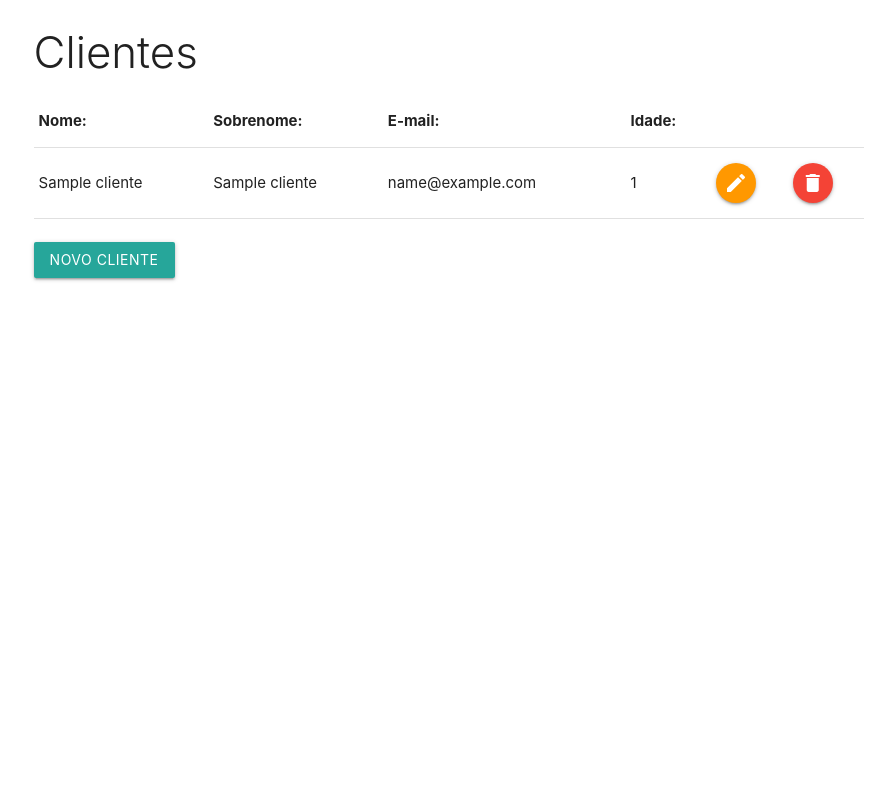
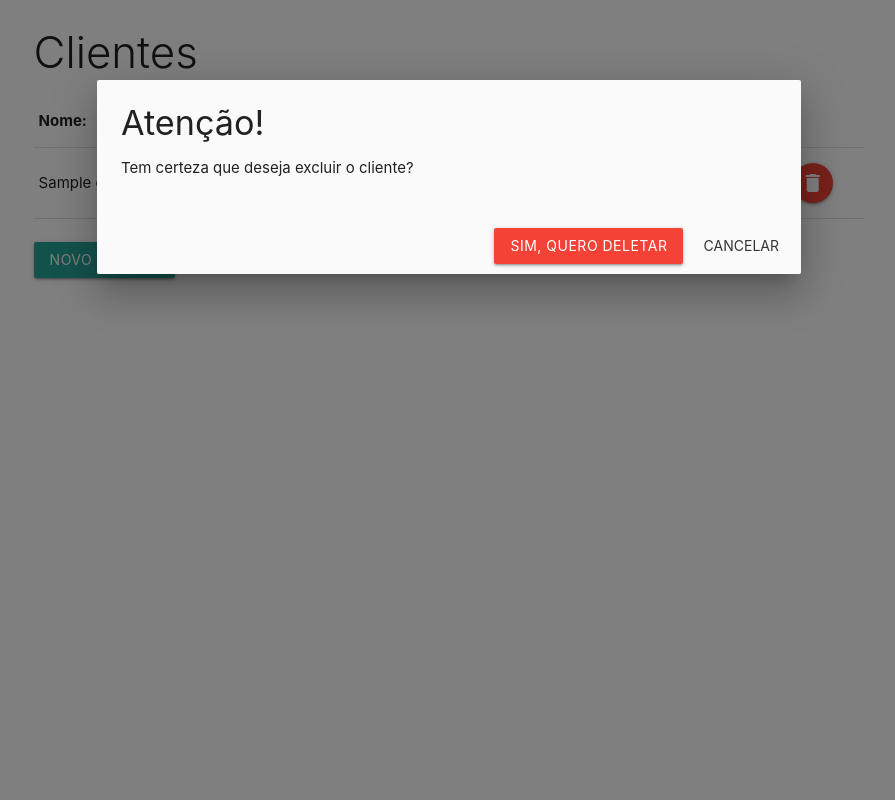
Before and after one commit to marcoscl84/php_crud_projeto_curso, a PHP site: page / in a window 1280 px wide, after a click on "delete". Shown: the whole page, without its empty margins (191-1086 px from the left). Run offline with PHP 8.4, Linux system fonts and the light colour scheme; tables that the repository leaves empty or names only in its code hold one stand-in row (values such as "Sample post").

Commit message:
últimos ajustes e conclusão

```diff
--- a/includes/footer.php
+++ b/includes/footer.php
@@ -2,7 +2,7 @@
       <script src="https://cdnjs.cloudflare.com/ajax/libs/materialize/1.0.0/js/materialize.min.js"></script>
 
       <script>
-        M.Autoinit();
+        M.AutoInit();
       </script>
     </body>
   </html>
--- a/index.php
+++ b/index.php
@@ -40,9 +40,12 @@ include_once 'includes/message.php';
                         <td><?php echo $dados['idade']; ?></td>
 
                         <!-- botão editar -->
-                        <td><a href="editar.php?id=<?php echo $dados['id']; ?>" class="btn-floating orange"><i class="material-icons">edit</i></a></td>
+                        <td><a href="editar.php?id=<?php echo $dados['id']; ?>" class="btn-floating orange">
+                        <i class="material-icons">edit</i></a></td>
+
                         <!-- botão deletar -->
-                        <td><a href="#modal<?php echo $dados['id']; ?>" class="btn-floating red modal-trigger"><i class="material-icons">delete</i></a></td>
+                        <td><a href="#modal<?php echo $dados['id']; ?>" class="btn-floating red modal-trigger">
+                        <i class="material-icons">delete</i></a></td>
 
                         <!-- Modal Structure | mensagem para perguntar se usuário tem certeza da ação -->
                         <div id="modal<?php echo $dados['id']; ?>" class="modal">
@@ -54,7 +57,7 @@ include_once 'includes/message.php';
                                 <form action="php_action/delete.php" method="POST">
                                     <input type="hidden" name="id" value="<?php echo $dados['id']; ?>">
                                     <button type="submit" name="btn-deletar" class="btn red">Sim, quero deletar</button>
-                                    <a href="#!" class="modal-close waves-effect waves-green btn-flat">Cancelar</a>
+                                    <a href="#!" class="modal-action modal-close waves-effect waves-green btn-flat">Cancelar</a>
                                 </form>
                             </div>
                         </div>
```
